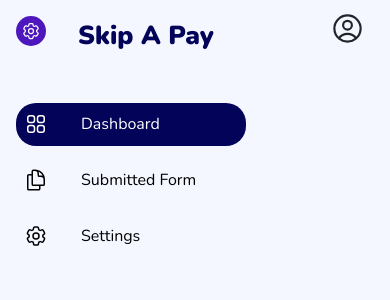
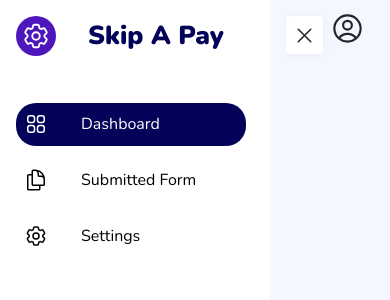
Before and after one commit to khan-suliman/Skip-A-Pay, a React (Create React App) app: page / in a window 390 px wide. Shown: the top 300 px of the page. Built offline with nearby package versions, Linux system fonts and the light colour scheme.

Commit message:
Sidebar Responsiveness Completed

```diff
--- a/src/layout/Sidebar/index.jsx
+++ b/src/layout/Sidebar/index.jsx
@@ -5,8 +5,9 @@ import Navigation from "./Navigation";
 import Title from "./Title";
 import { useLocation } from "react-router-dom";
 import menuItems from "../../menu-items";
+import { XMarkIcon } from "@heroicons/react/24/outline";
 
-const Sidebar = ({ isOpenSidebar }) => {
+const Sidebar = ({ isOpenSidebar, handleSidebar }) => {
   const sidebarRef = useRef();
   const indicatorRef = useRef();
   const location = useLocation();
@@ -32,6 +33,9 @@ const Sidebar = ({ isOpenSidebar }) => {
       ref={sidebarRef}
       className={`sidebar ${isOpenSidebar ? "open" : ""}`}
     >
+      <button className="btn toggle-btn" onClick={handleSidebar}>
+        <XMarkIcon />
+      </button>
       <div className="sidebar-header">
         <Title />
       </div>
--- a/src/layout/Sidebar/sidebar.scss
+++ b/src/layout/Sidebar/sidebar.scss
@@ -24,7 +24,7 @@
       // align-items: center;
 
       .logo {
-        --size: 30px;
+        --size: 40px;
         width: var(--size);
         height: var(--size);
 
@@ -77,19 +77,47 @@
         }
       }
     }
+
     .menu-indicator {
       position: absolute;
       top: 0;
       left: var(--spacing-1);
-      width: calc(100% - 40px);
-      border-radius: 20px;
+      border-radius: 26px;
       z-index: -1;
       transition: 300ms ease-in-out;
       background-color: var(--primary);
+      width: 42px;
+    }
+  }
+  &.open {
+    .menu-indicator {
+      width: calc(100% - 40px);
+      border-radius: 20px;
+    }
+  }
+  .toggle-btn {
+    display: none;
+    padding: 5px;
+    background: var(--light);
+    border-radius: 4px;
+    box-shadow: 1px 1px 10px rgba($color: #000000, $alpha: 0.04);
+    position: absolute;
+    left: 106%;
+    &:hover {
+      background: var(--primary);
+      color: var(--light);
+    }
+    svg {
+      width: 25px;
     }
   }
   @media screen and (max-width: 992px) {
+    overflow: visible;
+    .toggle-btn {
+      display: block;
+    }
     left: -100%;
+    background-color: var(--light);
     width: var(--sidebar-open);
     &.open {
       left: 0;
--- a/src/layout/index.jsx
+++ b/src/layout/index.jsx
@@ -10,13 +10,15 @@ const Layout = () => {
 
   const [sidebar, setSidebar] = useState(false);
   const handleSidebar = () => {
+    setSidebar(!sidebar);
     if (screenWidth <= config.hideSidebar) {
       root.style.setProperty("--sidebar", 0);
-      setSidebar(!sidebar);
     } else {
       root.style.setProperty(
         "--sidebar",
-        root.style.getPropertyValue("--sidebar") === "270px" ? "60px" : "270px"
+        sidebar && root.style.getPropertyValue("--sidebar") === "270px"
+          ? "60px"
+          : "270px"
       );
     }
   };
@@ -26,11 +28,11 @@ const Layout = () => {
   };
   useEffect(() => {
     handleSidebar();
-    console.log("changing", screenWidth);
     window.addEventListener("resize", handleResize);
     return () => {
       window.removeEventListener("resize", handleResize);
     };
+    // eslint-disable-next-line react-hooks/exhaustive-deps
   }, []);
   return (
     <div
```
